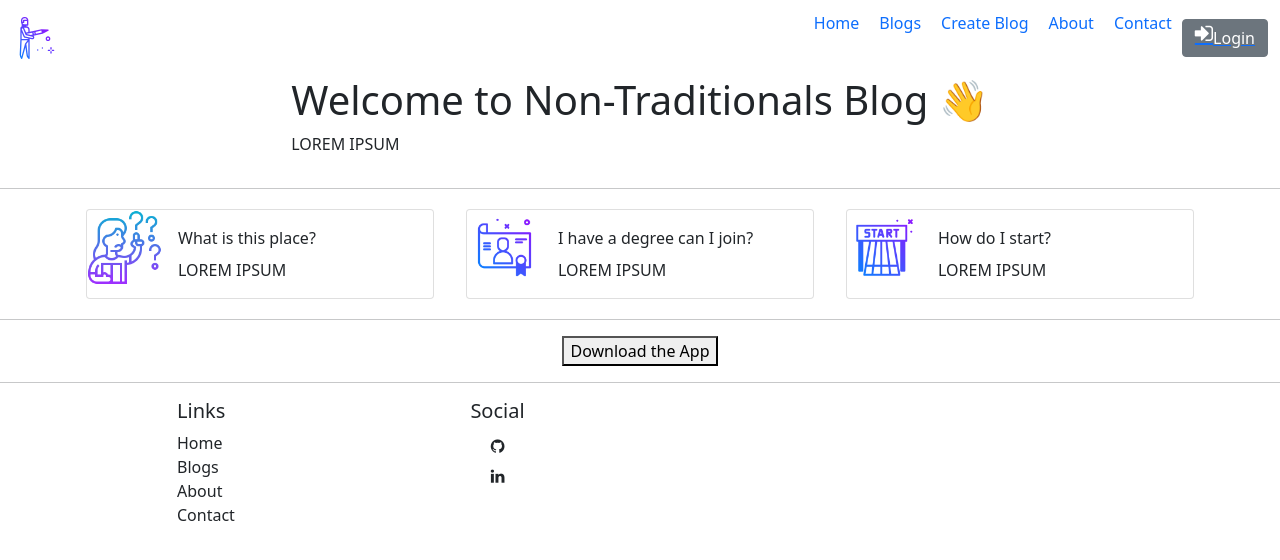
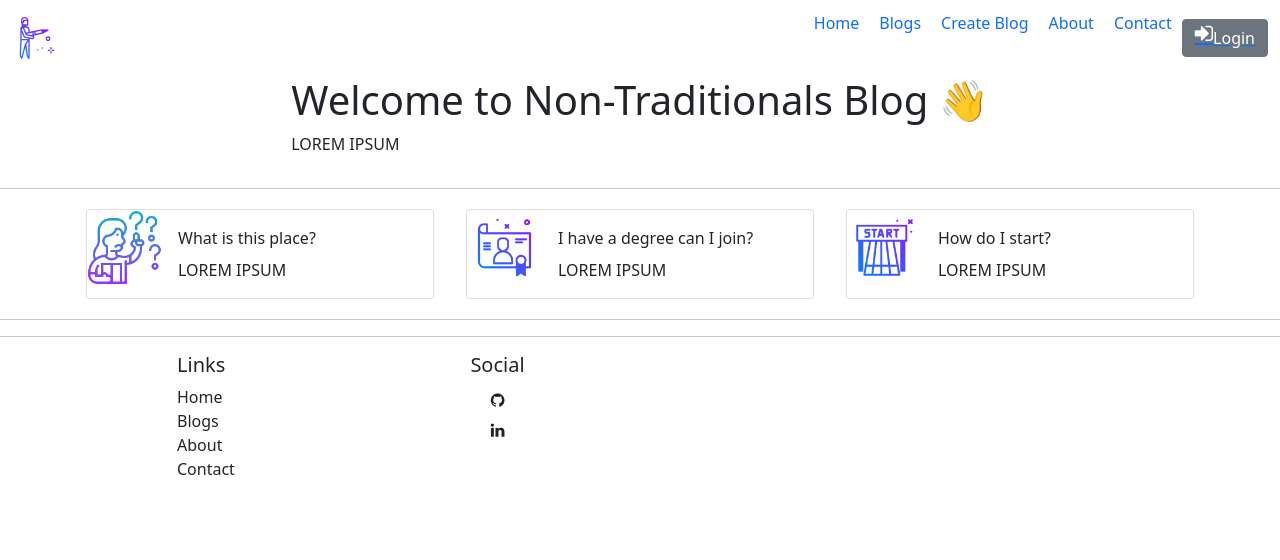
Before and after one commit to An-Be/react-non-traditionals-blog, a React (Create React App) app: page / in a window 1280 px wide. Shown: the top 560 px of the page. Built offline with nearby package versions, Linux system fonts and the light colour scheme.

Commit message:
⚰️ removed download button on home.js

```diff
--- a/src/Components/Home.js
+++ b/src/Components/Home.js
@@ -50,7 +50,6 @@ function Home(){
             </div>
         </div>
         <hr />
-        <div id="downloadBtn"><button >Download the App</button></div>
         </>
     );
 }
```
